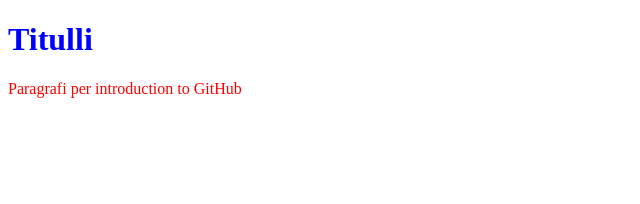
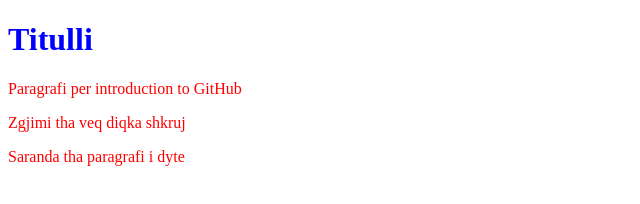
Before and after one commit to shkolladigjitalepej/website, a plain HTML site: page index.html in a window 1280 px wide. Shown: the whole page, without its empty margins (0-640 px from the left). Drawn offline with Linux system fonts and the light colour scheme.

Commit message:
Shtimi i dy paragrafeve

```diff
--- a/index.html
+++ b/index.html
@@ -7,5 +7,7 @@
 <body>
 	<h1>Titulli</h1>
 	<p>Paragrafi per introduction to GitHub</p>
+	<p>Zgjimi tha veq diqka shkruj</p>
+	<p>Saranda tha paragrafi i dyte</p>
 </body>
 </html>
```
